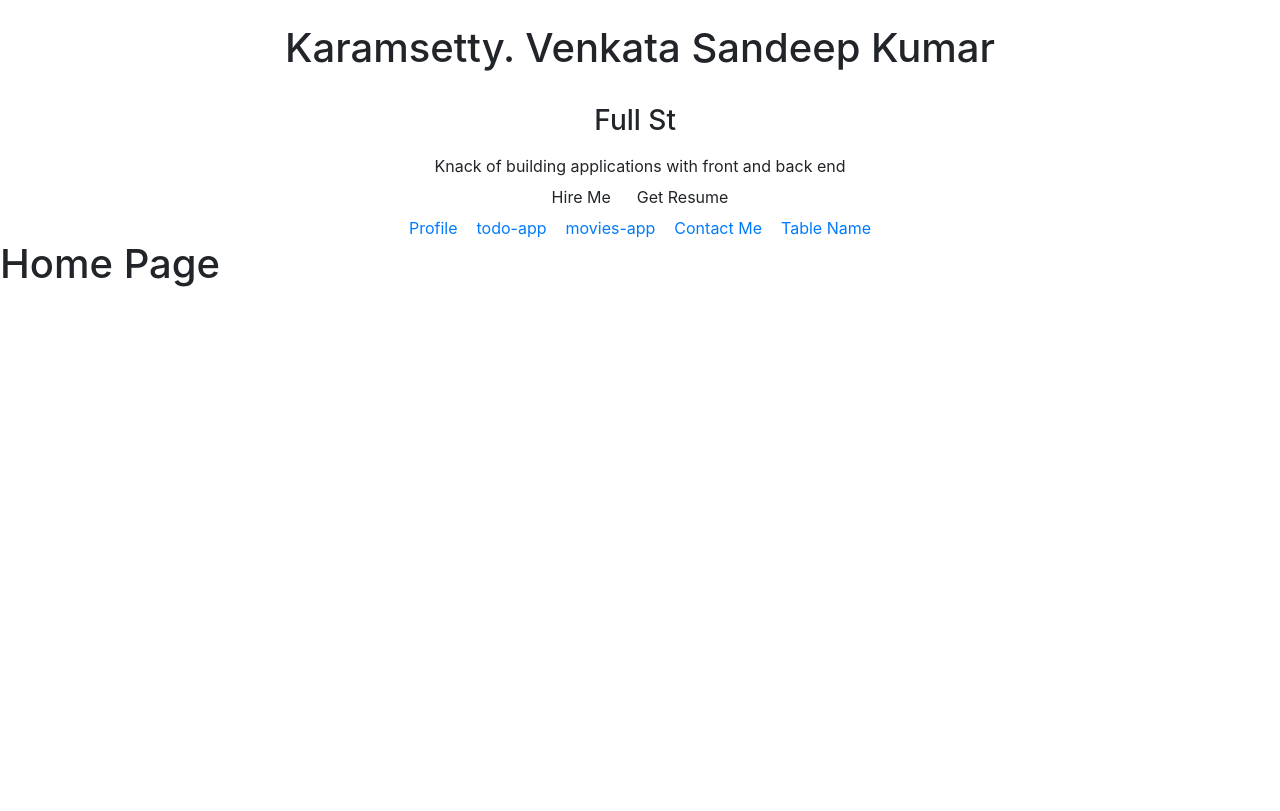
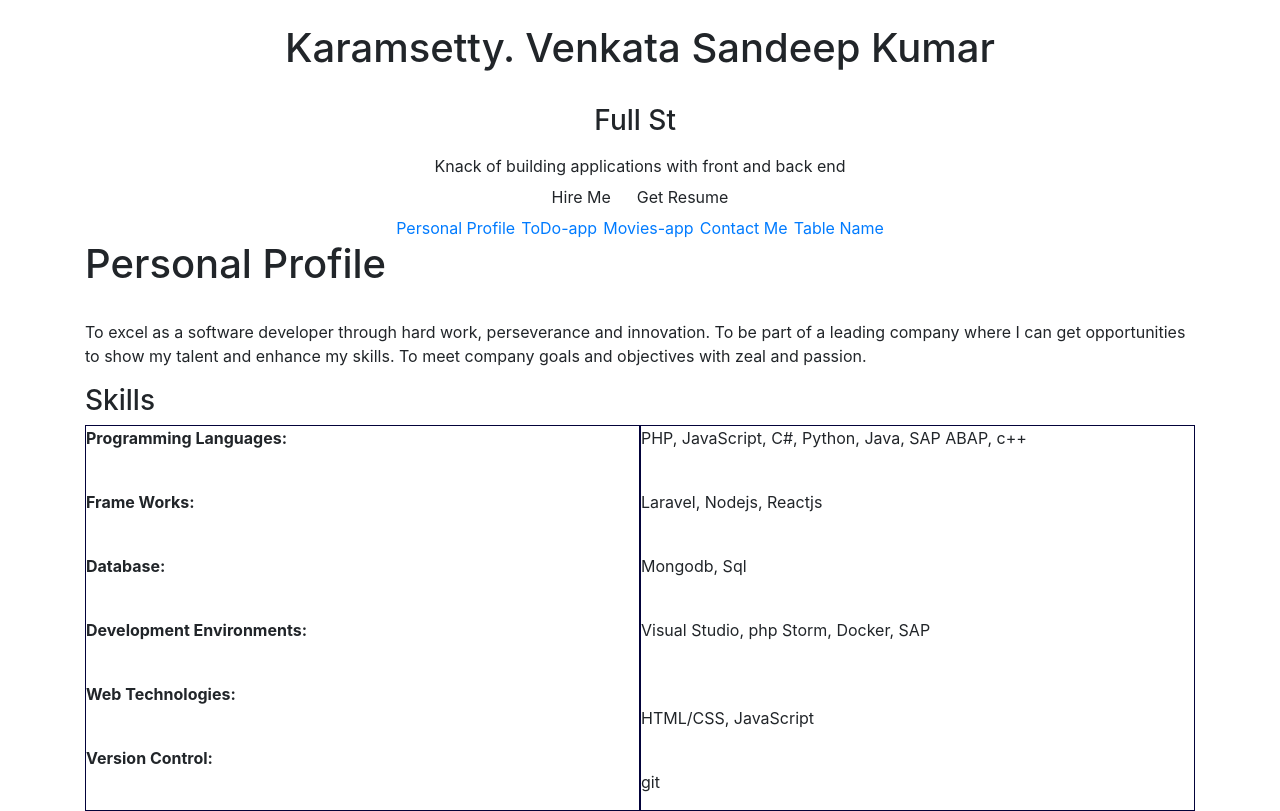
Before and after one commit to karamsetty09/ReactTableDisplay, a React (Create React App) app: page / in a window 1280 px wide. Built offline with nearby package versions, Linux system fonts and the light colour scheme.

Commit message:
Personal profile

```diff
--- /dev/null
+++ b/src/components/Profile/profile.css
@@ -0,0 +1,11 @@
+.container {
+}
+* {
+  box-sizing: border-box;
+}
+
+.child {
+  border: 1px solid rgb(3, 3, 58);
+  float: left;
+  width: 50%;
+}
--- /dev/null
+++ b/src/components/Profile/profile.jsx
@@ -0,0 +1,60 @@
+
+import React from 'react'
+import './profile.css'
+export default function profile() {
+  return (
+    <div class="container">
+      <h1>Personal Profile</h1>
+      <br />
+      <p>
+        To excel as a software developer through hard work, perseverance and
+        innovation. To be part of a leading company where I can get
+        opportunities to show my talent and enhance my skills. To meet company
+        goals and objectives with zeal and passion.
+      </p>
+      <section>
+        <h3>Skills</h3>
+        <section className="child">
+          <p>
+            <strong>Programming Languages:</strong>{" "}
+          </p>
+          <br />
+          <p>
+            <strong>Frame Works:</strong>{" "}
+          </p>
+          <br />
+          <p>
+            <strong>Database:</strong>{" "}
+          </p>
+          <br />
+          <p>
+            <strong>Development Environments:</strong>{" "}
+          </p>
+          <br />
+          <p>
+            <strong>Web Technologies:</strong>{" "}
+          </p>
+          <br />
+          <p>
+            <strong>Version Control:</strong>{" "}
+          </p>
+          <br />
+        </section>
+        <section className="child">
+          <p>PHP, JavaScript, C#, Python, Java, SAP ABAP, c++</p>
+          <br />
+          <p>Laravel, Nodejs, Reactjs</p>
+          <br />
+          <p>Mongodb, Sql</p>
+          <br />
+          <p>Visual Studio, php Storm, Docker, SAP</p>
+          <br />
+          <br />
+          <p>HTML/CSS, JavaScript</p>
+          <br />
+          <p>git</p>
+        </section>
+      </section>
+    </div>
+  );
+}
--- a/src/components/header/header.jsx
+++ b/src/components/header/header.jsx
@@ -48,13 +48,13 @@ export default function Another(props) {
           </div>
             <ul className="nav">
                 <li>
-                    <Link to="/">Profile</Link>
+                    <Link to="/">Personal Profile</Link>
                 </li>
                 <li>
-                    <Link to="/todo">todo-app</Link>
+                    <Link to="/todo">ToDo-app</Link>
                 </li>
                 <li>
-                    <Link to="/movies">movies-app</Link>
+                    <Link to="/movies">Movies-app</Link>
                 </li>
                 <li>
                     <Link to="/contactme">Contact Me</Link>
--- a/src/components/profile/profile.js
+++ /dev/null
@@ -1,12 +0,0 @@
-
-import React from 'react'
-
-const Profile = () => {
-  return (
-    <div>
-      <h1>Home Page</h1>
-    </div>
-  )
-};
-
-export default Profile
```
Also changed, not shown: src/App.jsx (+8 -2 lines).
